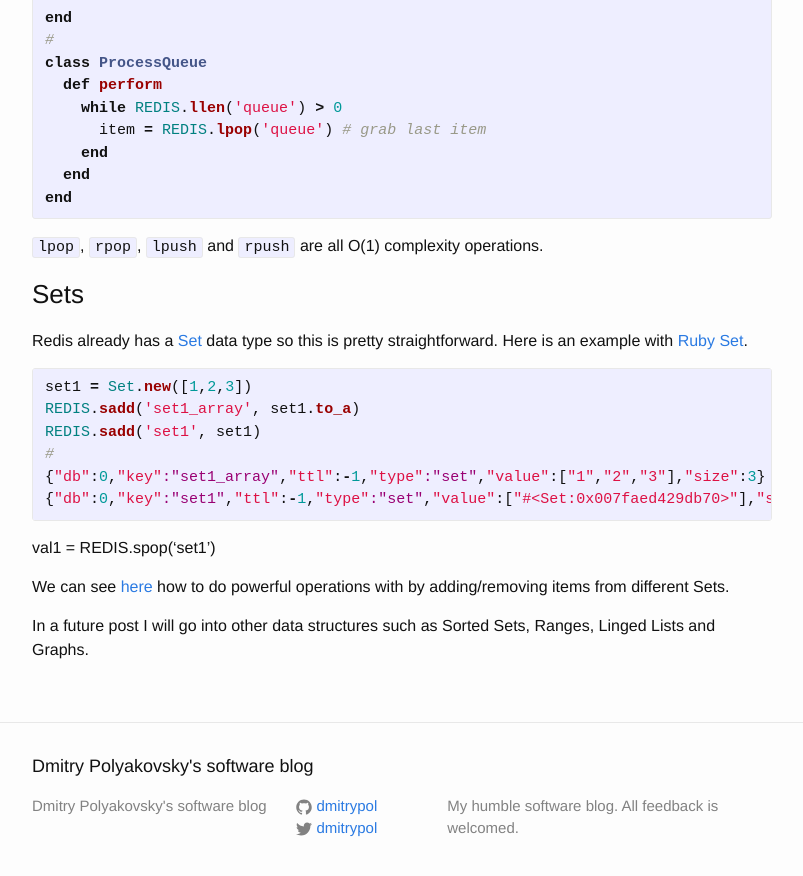
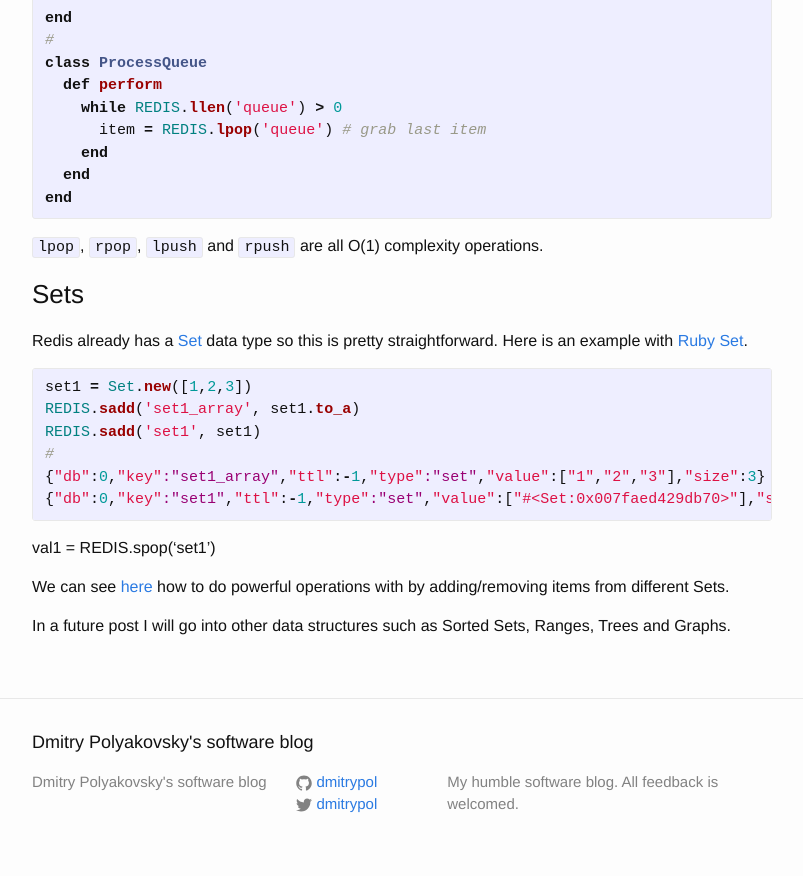
Before and after one commit to dmitrypol/dmitrypol.github.io, a Jekyll site: the page built from _posts/2017-06-21-redis-complex-data-struct.md, in a window 1280 px wide and 900 px high, scrolled down 3690 px. Shown: the top 876 px of the window, without its empty margins (238-1041 px from the left). Built offline with Jekyll 4.4.1, drawn with Linux system fonts in a browser that asks for light colours; nearby versions of some CDN libraries; comment, search, counter and statistics services are not loaded.

Commit message:
minor tweak

```diff
--- a/_posts/2017-06-21-redis-complex-data-struct.md
+++ b/_posts/2017-06-21-redis-complex-data-struct.md
@@ -170,4 +170,4 @@ val1 = REDIS.spop('set1')
 
 We can see [here](http://redis.io/commands#set) how to do powerful operations with by adding/removing items from different Sets.
 
-In a future post I will go into other data structures such as Sorted Sets, Ranges, Linged Lists and Graphs.
+In a future post I will go into other data structures such as Sorted Sets, Ranges, Trees and Graphs.
```
